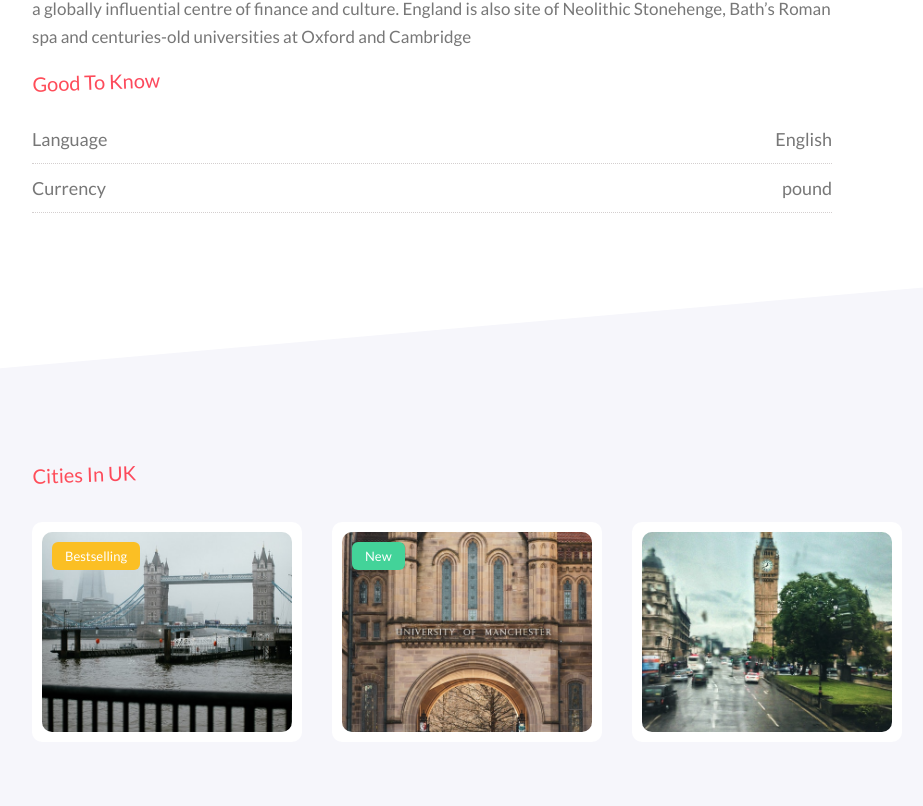
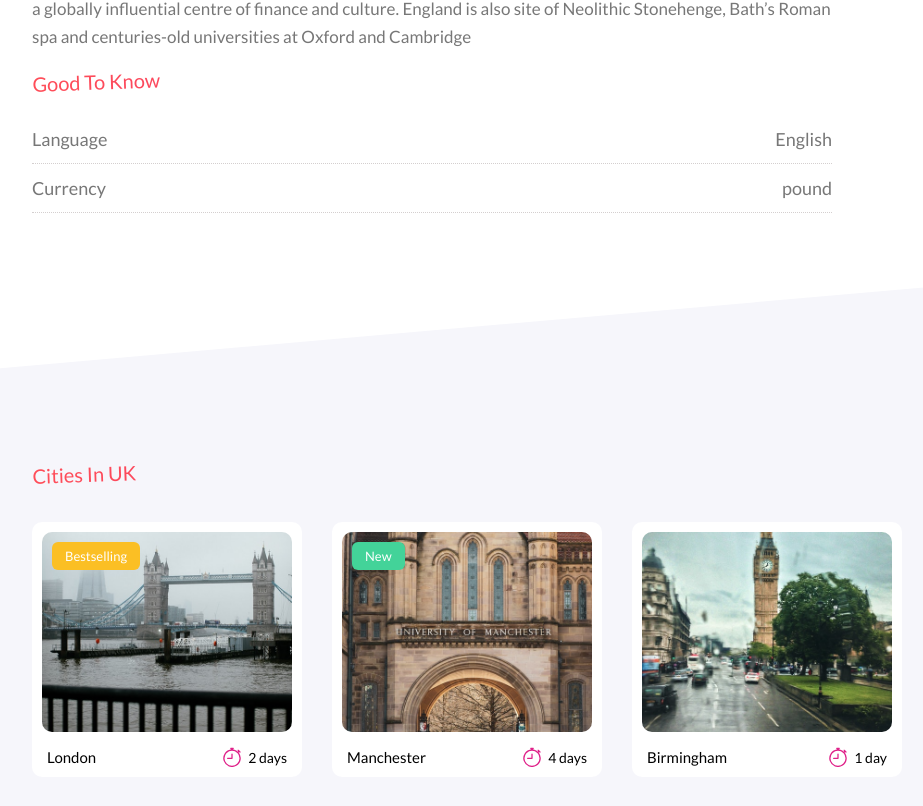
Before and after one commit to NamNguyenGit/NextLevelSolutionTrain, a React (Create React App) app in the folder Udemy_courses/travel-website/: page /details/1 in a window 1280 px wide. Shown: the part 1025-1831 px from the top of the page, without its empty margins (8-931 px from the left). Built offline with nearby package versions, Linux system fonts and the light colour scheme.

Commit message:
Show Name + Package Duration

```diff
--- a/Udemy_courses/travel-website/src/components/Cities.js
+++ b/Udemy_courses/travel-website/src/components/Cities.js
@@ -1,5 +1,5 @@
 import { LazyLoadImage } from "react-lazy-load-image-component";
-
+import { BsStopwatch } from "react-icons/bs";
 const Cities = ({ cities, name }) => {
   return (
     <div className="cities">
@@ -27,6 +27,19 @@ const Cities = ({ cities, name }) => {
                           {city.status}
                         </div>
                       </div>
+                      <div className="cities__body__contents">
+                        <div className="cities__body__contents__top">
+                          <div className="cities__body__contents__top__name">
+                            {city.name}
+                          </div>
+                          <div className="cities__body__contents__top__duration">
+                            <BsStopwatch size={20} color="#df2189" />
+                            <div className="cities__body__contents__top__duration__time">
+                              {city.duration}
+                            </div>
+                          </div>
+                        </div>
+                      </div>
                     </div>
                   </div>
                 ))
--- a/Udemy_courses/travel-website/src/scss/components/_cities.scss
+++ b/Udemy_courses/travel-website/src/scss/components/_cities.scss
@@ -5,7 +5,7 @@
     padding: 13rem 0;
     transform: skewY(-5deg);
     &__container {
-       transform: skewY(5deg);
+        transform: skewY(5deg);
     }
     &__body {
         width: 100%;
@@ -24,22 +24,38 @@
                 width: 100%;
                 height: 100%;
                 object-fit: cover;
-                transition: all .5s linear;
+                transition: all 0.5s linear;
                 &:hover {
                     transform: scale(1.2);
                 }
             }
             .bestselling {
-                @include position(absolute, 1rem , 1rem , null , null , null , null  );
-                @include status($orange,$white);
+                @include position(absolute, 1rem, 1rem, null, null, null, null);
+                @include status($orange, $white);
             }
             .new {
-                @include position(absolute, 1rem , 1rem , null , null , null , null  );
-                @include status($green,$white);
+                @include position(absolute, 1rem, 1rem, null, null, null, null);
+                @include status($green, $white);
             }
             .hot {
-                @include position(absolute, 1rem , 1rem , null , null , null , null  );
-                @include status($main2,$white);
+                @include position(absolute, 1rem, 1rem, null, null, null, null);
+                @include status($main2, $white);
+            }
+        }
+        &__contents {
+            margin: 1.5rem 0.5rem 0;
+            &__top {
+                @include align(flex, space-between, center, null);
+                &__name {
+                    font-size: 1.5rem;
+                }
+                &__duration {
+                    @include align(flex, null, center, null);
+                    &__time {
+                        font-size: 1.4rem;
+                        margin-left: 0.6rem;
+                    }
+                }
             }
         }
     }
```
Also changed, not shown: Udemy_courses/travel-website/src/main.css.
